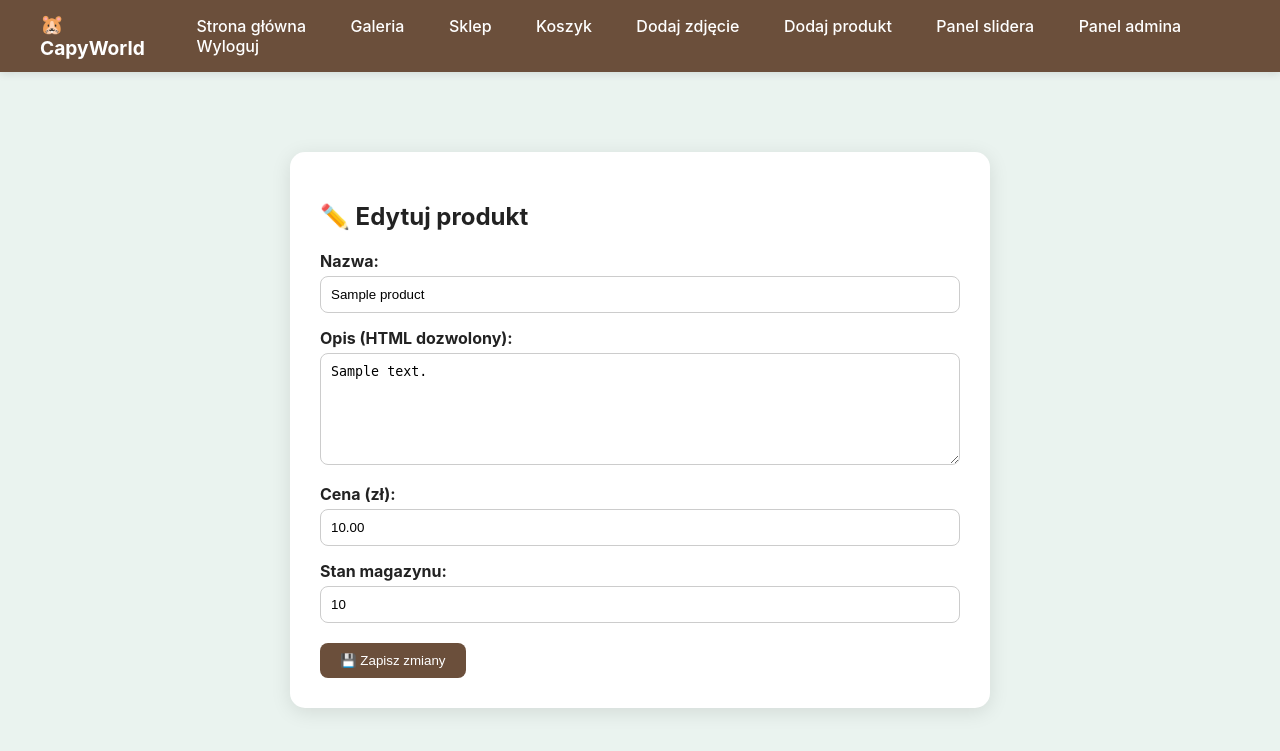
After one commit to MrFggfg/StronaKapibara, a PHP site: page /stronakapibara/pages/edit_product.php?id=1 in a window 1280 px wide. The commit adds this page. Shown: the top 751 px of the page. Run offline with PHP 8.4, Linux system fonts and the light colour scheme; the visitor is signed in with stand-in values (Sample User, id 1); tables that the repository leaves empty hold one stand-in row (values such as "Sample post").

Commit message:
Edytacja produktow.

```diff
--- /dev/null
+++ b/public/pages/edit_product.php
@@ -0,0 +1,95 @@
+<?php
+require_once __DIR__ . '/../../src/auth.php';
+requireLogin();
+
+if ($_SESSION['role'] !== 'admin' && $_SESSION['role'] !== 'moderator') {
+    die("Brak dostępu");
+}
+
+$db = getDB();
+$id = (int)($_GET['id'] ?? 0);
+
+$stmt = $db->prepare("SELECT * FROM products WHERE id = ?");
+$stmt->execute([$id]);
+$product = $stmt->fetch(PDO::FETCH_ASSOC);
+
+if (!$product) {
+    die("Produkt nie istnieje");
+}
+
+if ($_SERVER['REQUEST_METHOD'] === 'POST') {
+    $name = trim($_POST['name']);
+    $description = $_POST['description'];
+    $price = (float)$_POST['price'];
+    $stock = (int)$_POST['stock'];
+
+    $stmt = $db->prepare("
+        UPDATE products
+        SET name = ?, description = ?, price = ?, stock = ?
+        WHERE id = ?
+    ");
+    $stmt->execute([$name, $description, $price, $stock, $id]);
+
+    $_SESSION['msg'] = "✅ Produkt został zaktualizowany";
+    header("Location: shop.php");
+    exit;
+}
+?>
+<!DOCTYPE html>
+<html lang="pl">
+<head>
+<meta charset="UTF-8">
+<title>Edytuj produkt</title>
+<link rel="stylesheet" href="../assets/css/style.css">
+<style>
+.container{
+  max-width:700px;
+  margin:80px auto;
+  background:white;
+  padding:30px;
+  border-radius:15px;
+}
+label{ font-weight:bold; margin-top:15px; display:block; }
+input, textarea{
+  width:100%;
+  padding:10px;
+  margin-top:5px;
+  border-radius:8px;
+  border:1px solid #ccc;
+}
+button{
+  margin-top:20px;
+  background:var(--primary);
+  color:white;
+  border:none;
+  padding:10px 20px;
+  border-radius:8px;
+}
+</style>
+</head>
+<body>
+
+<?php include '../includes/navbar.php'; ?>
+
+<div class="container">
+<h2>✏️ Edytuj produkt</h2>
+
+<form method="post">
+  <label>Nazwa:</label>
+  <input type="text" name="name" value="<?= htmlspecialchars($product['name']) ?>" required>
+
+  <label>Opis (HTML dozwolony):</label>
+  <textarea name="description" rows="6"><?= htmlspecialchars($product['description']) ?></textarea>
+
+  <label>Cena (zł):</label>
+  <input type="number" step="0.01" name="price" value="<?= $product['price'] ?>" required>
+
+  <label>Stan magazynu:</label>
+  <input type="number" name="stock" value="<?= $product['stock'] ?>" required>
+
+  <button type="submit">💾 Zapisz zmiany</button>
+</form>
+
+</div>
+</body>
+</html>
```
Also changed, not shown: public/pages/shop.php (+15 -0 lines).
